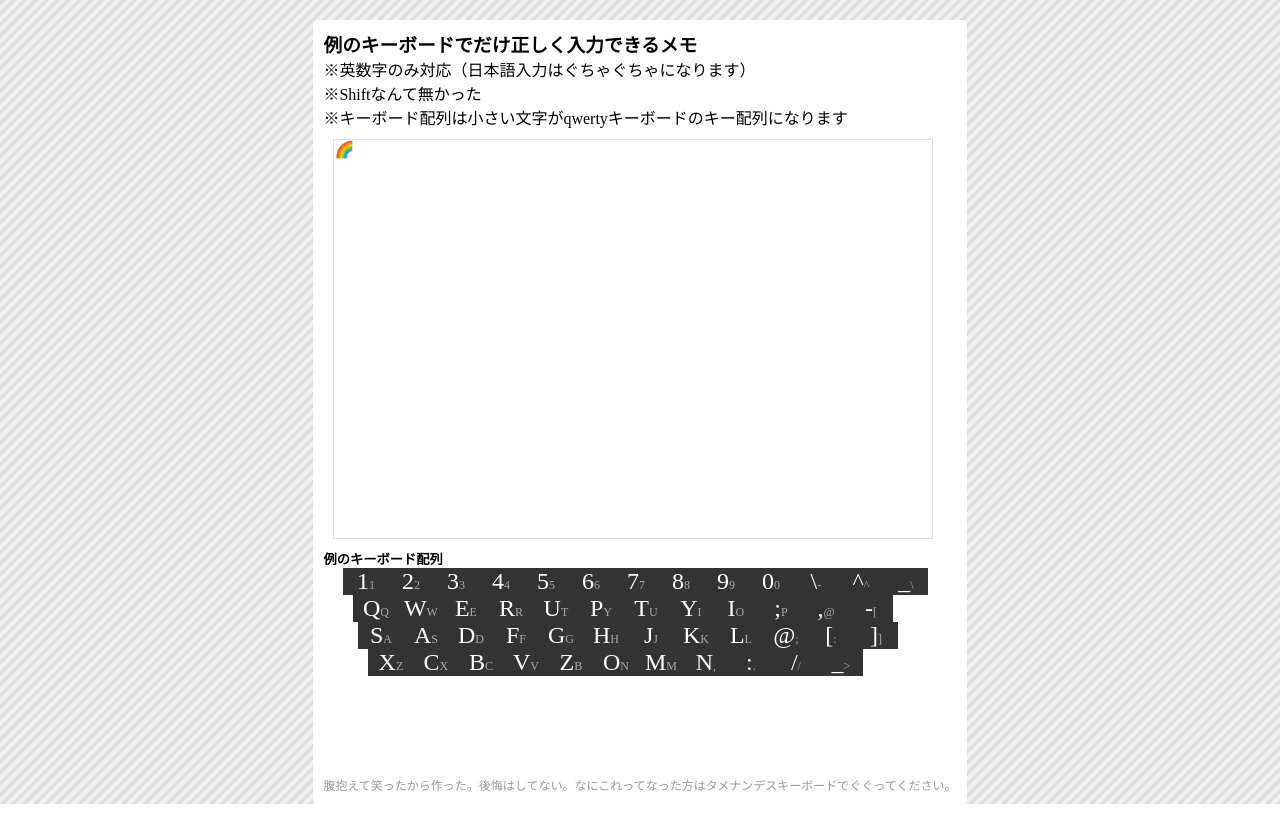
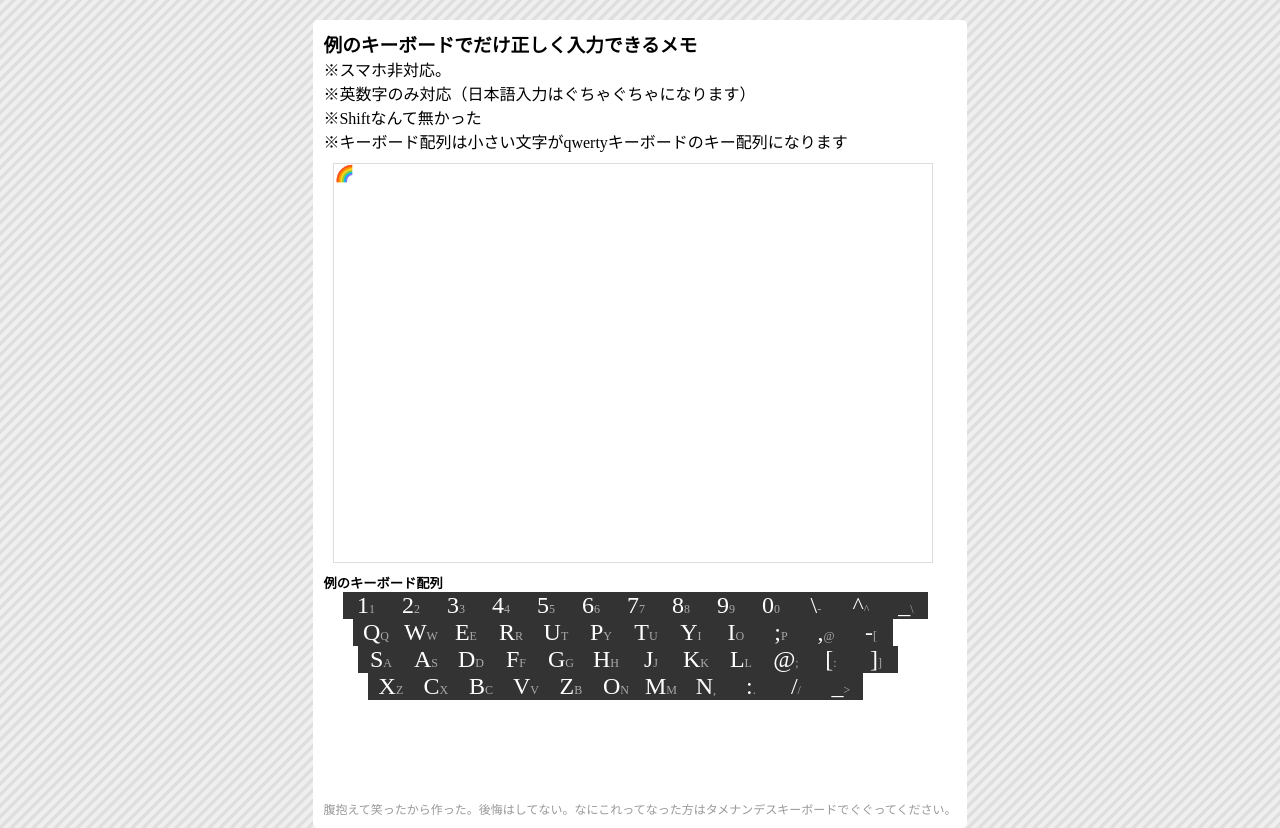
Before and after one commit to erue-mechau/panickeyboard, a plain HTML site: page index.html in a window 1280 px wide. Before the commit the page ends 804 px from the top, so only its background shows below. Drawn offline with Linux system fonts and the light colour scheme.

Commit message:
updated.

```diff
--- a/index.html
+++ b/index.html
@@ -84,6 +84,7 @@
     <div id="content">
         <h3>例のキーボードでだけ正しく入力できるメモ</h3>
         <p class="pre">
+            ※スマホ非対応。<br>
             ※英数字のみ対応（日本語入力はぐちゃぐちゃになります）<br>
             ※Shiftなんて無かった<br>
             ※キーボード配列は小さい文字がqwertyキーボードのキー配列になります<br>
```
